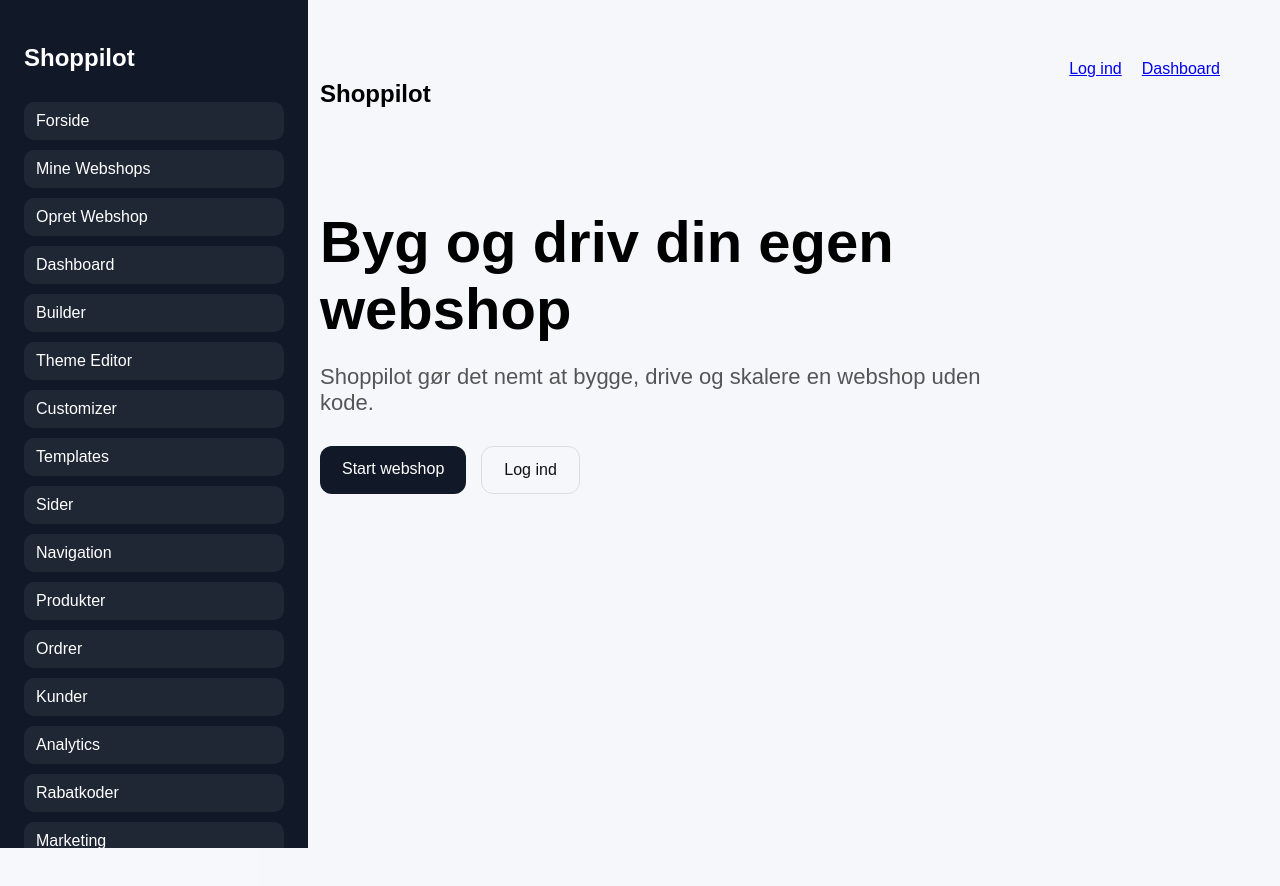
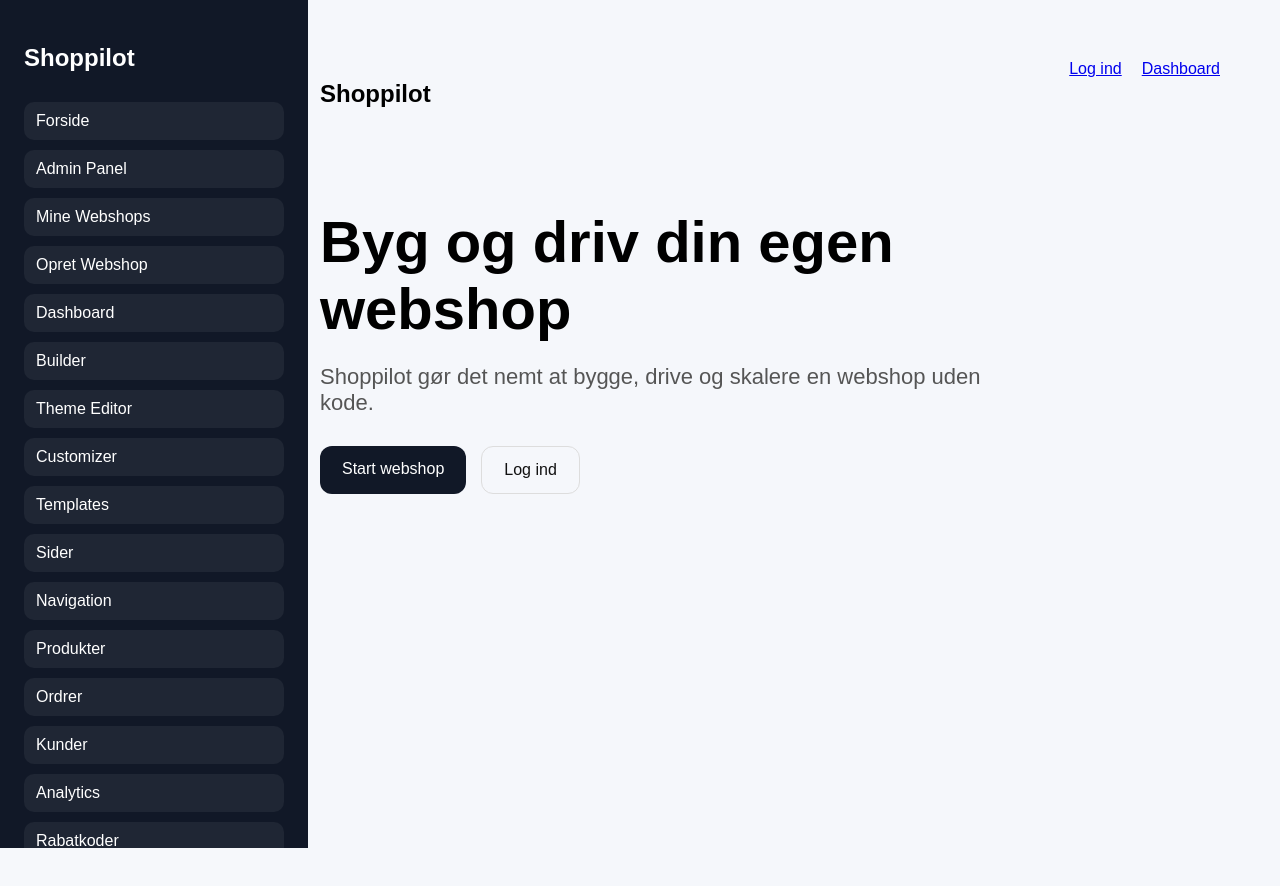
Before and after one commit to postjkhandel-ship-it/shoppilot, a Next.js app: page / in a window 1280 px wide. Shown: the top 886 px of the page. Built offline with nearby package versions, Linux system fonts and the light colour scheme.

Commit message:
Update layout.js

```diff
--- a/app/layout.js
+++ b/app/layout.js
@@ -18,6 +18,7 @@ export default function RootLayout({ children }) {
 
             <nav style={{ display: "grid", gap: "10px", marginTop: "30px" }}>
               <a style={link} href="/">Forside</a>
+              <a style={link} href="/admin">Admin Panel</a>
               <a style={link} href="/stores">Mine Webshops</a>
               <a style={link} href="/create-store">Opret Webshop</a>
               <a style={link} href="/dashboard">Dashboard</a>
```
